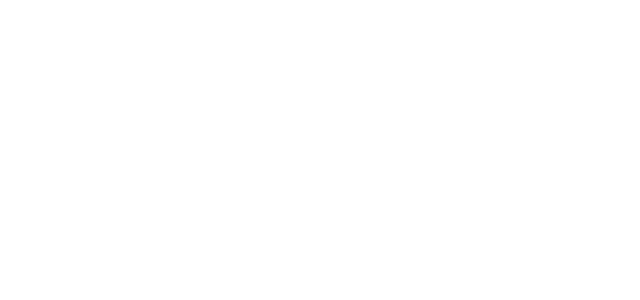
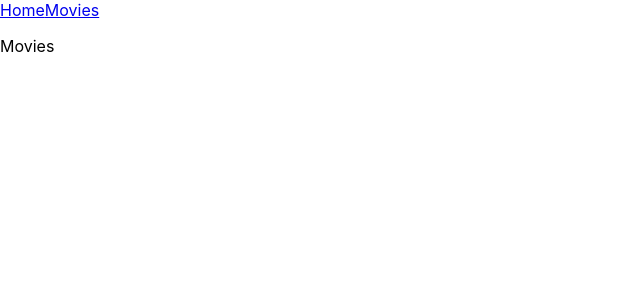
Before and after one commit to Sldvld/goit-react-hw-05-movies, a React (Create React App) app: page /goit-react-hw-05-movies/movies in a window 1280 px wide. Shown: the top 300 px of the page, without its empty margins (0-640 px from the left). Built offline with nearby package versions, Linux system fonts and the light colour scheme.

Commit message:
add pages

```diff
--- /dev/null
+++ b/src/Pages/Home.jsx
@@ -0,0 +1,5 @@
+import React from 'react';
+
+export const Home = () => {
+  return <p>Home</p>;
+};
--- /dev/null
+++ b/src/Pages/Movies.jsx
@@ -0,0 +1,5 @@
+import React from 'react';
+
+export const Movies = () => {
+  return <p>Movies</p>;
+};
--- a/src/components/App.jsx
+++ b/src/components/App.jsx
@@ -1,3 +1,19 @@
+import { Link, Route, Routes, Navigate } from 'react-router-dom';
+import { Home } from 'Pages/Home';
+import { Movies } from 'Pages/Movies';
+
 export const App = () => {
-  return;
+  return (
+    <>
+      <nav>
+        <Link to="/">Home</Link>
+        <Link to="/movies">Movies</Link>
+      </nav>
+      <Routes>
+        <Route path="/" element={<Home />}></Route>
+        <Route path="/movies" element={<Movies />}></Route>
+        <Route path="*" element={<Navigate to="/" replace />}></Route>
+      </Routes>
+    </>
+  );
 };
--- a/src/index.js
+++ b/src/index.js
@@ -1,7 +1,7 @@
 import React from 'react';
 import ReactDOM from 'react-dom/client';
+import { BrowserRouter } from 'react-router-dom';
 import { App } from 'components/App';
-import { BrowserRouter } from 'react-router-dom';
 import './index.css';
 
 ReactDOM.createRoot(document.getElementById('root')).render(
```
